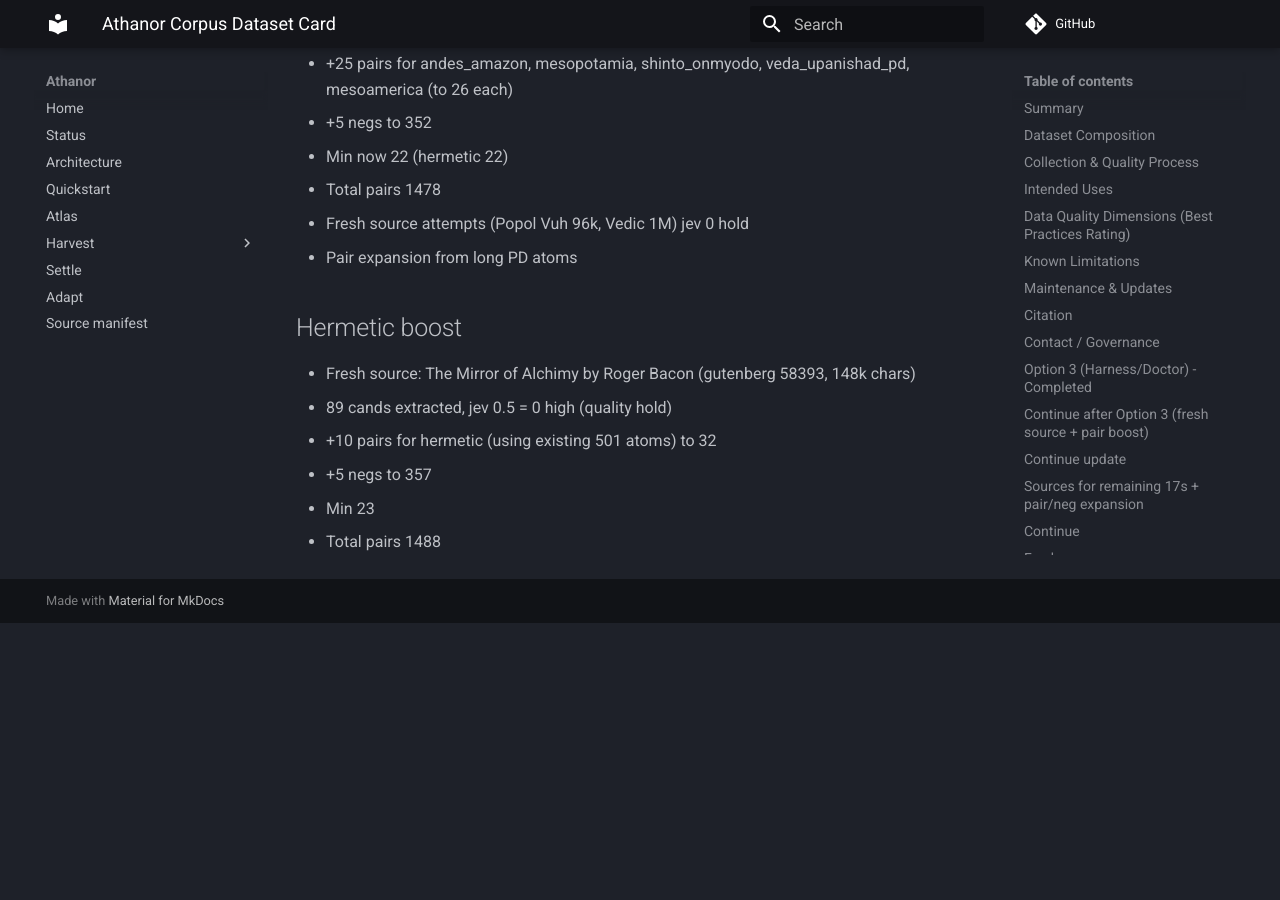
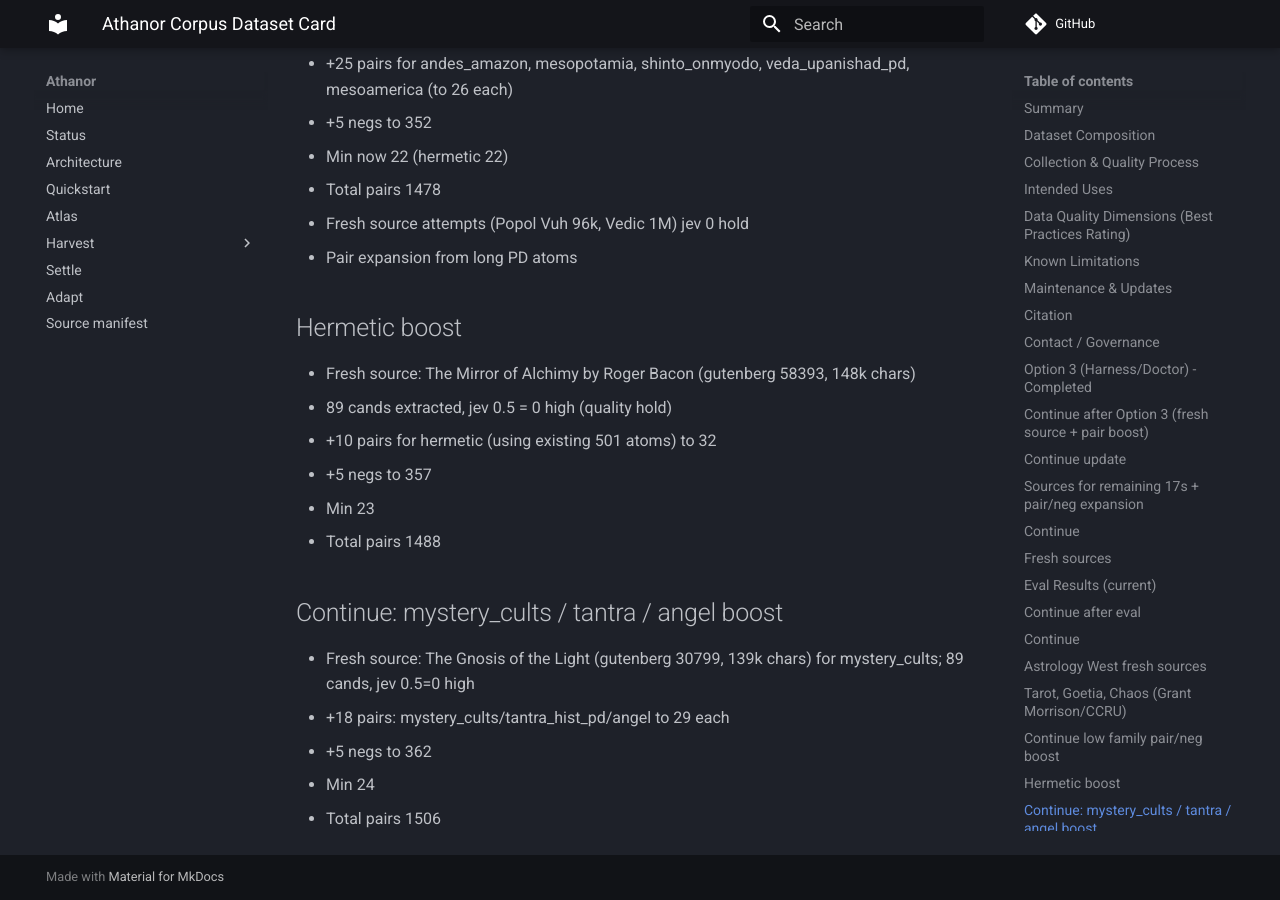
Before and after one commit to scrimshawlife-ctrl/Athanor, an MkDocs documentation site: the page built from docs/dataset-card.md, in a window 1280 px wide and 900 px high, scrolled down 6639 px. Built offline with MkDocs 1.6.1 and Material for MkDocs 9.7.7, drawn with Linux system fonts in a browser that asks for light colours; comment, search, counter and statistics services are not loaded; before the commit the page ends 7262 px from its top, so only the background shows below that.

Commit message:
continue: +18 pairs for mystery_cults/tantra/angel to 29; +5 negs=362; min 24; gnosis source jev 0. 229 PASS.

```diff
--- a/docs/dataset-card.md
+++ b/docs/dataset-card.md
@@ -209,3 +209,11 @@
 - +5 negs to 357
 - Min 23
 - Total pairs 1488
+
+
+## Continue: mystery_cults / tantra / angel boost
+- Fresh source: The Gnosis of the Light (gutenberg 30799, 139k chars) for mystery_cults; 89 cands, jev 0.5=0 high
+- +18 pairs: mystery_cults/tantra_hist_pd/angel to 29 each
+- +5 negs to 362
+- Min 24
+- Total pairs 1506
```
Also changed, not shown: 3 other files.
